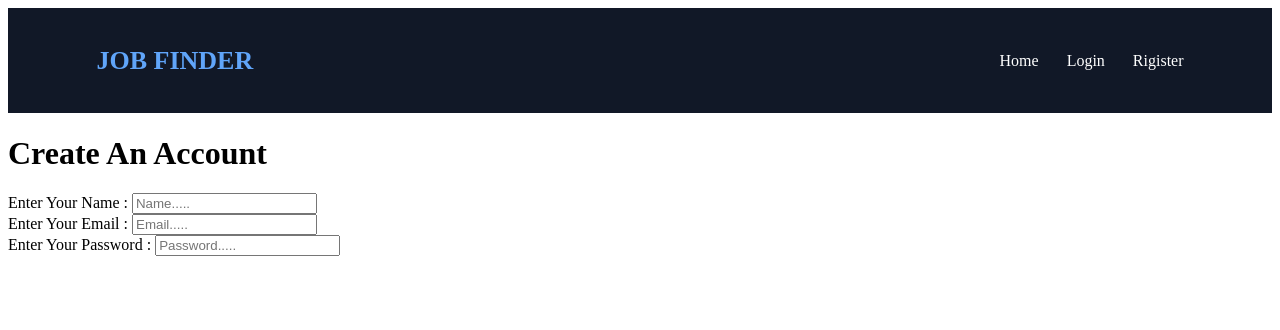
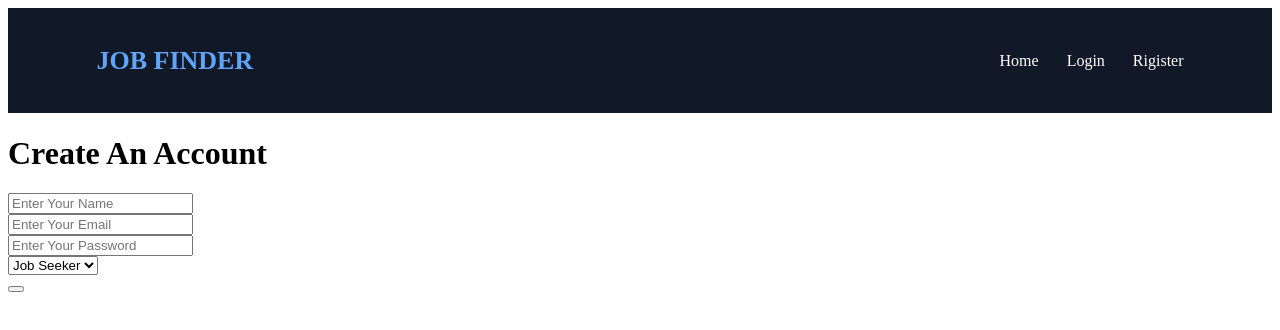
Before and after one commit to mohammedyunus1847/-job-portal, a React (Vite) app in the folder frontend/jobportal/: page /register in a window 1280 px wide. Shown: the top 330 px of the page. Built offline with nearby package versions, Linux system fonts and the light colour scheme.

Commit message:
fetched register api

```diff
--- a/frontend/jobportal/src/pages/register.jsx
+++ b/frontend/jobportal/src/pages/register.jsx
@@ -2,28 +2,79 @@ import { useState } from "react";
 
 function Register(){
     const[name,setName]=useState('');
+    const[email,setEmail]=useState('');
+    const[password,setPassword]=useState('');
+    const[role,setRole]=useState('jobseeker');
+
+    const[message,setMessage]=useState('');
+    const[loading,setLoading]=useState(false);
+
+    async function handleSubmit(e) {
+        e.preventDefault();
+        setLoading(true);
+        setMessage("");
+
+        try{
+            const response = await fetch("http://localhost:5000/api/auth/register",
+                {
+                    "method":"POST",
+                    "headers":{
+                        "Content-Type":"appllication/json",
+                    },
+                    body:JSON.stringify({
+                        Name:name,
+                        Email:email,
+                        Password:password,
+                        Role:role
+                    })
+                }
+
+            );
+            const data=await response.json();
+            if(!response.ok){
+                throw new Error(data.message||'Registeration Failed');
+            }
+            setMessage(data.message || "Registration Successsfull");
+
+            setName('');
+            setEmail('');
+            setPassword('');
+            setRole('');
+        }catch(error){
+            setMessage(error.message || "Something Went Wrong");
+        }finally{
+            setLoading(false)
+        }
+    }
     return(
         <div>
             <h1> Create An Account </h1>
-            <form action="">
+            <form action="" onSubmit={handleSubmit}>
                 <div>
-                    <label htmlFor="">Enter Your Name : </label>
-                    <input type="name" placeholder="Name....."/>
+
+                    <input type="name" placeholder="Enter Your Name" value={name} onChange={(e)=>setName(e.target.value)}/>
                 </div>
 
                 <div>
-                    <label htmlFor="">Enter Your Email : </label>
-                    <input type="email"  placeholder="Email....."/>
+
+                    <input type="email"  placeholder="Enter Your Email" value={email} onChange={(e)=>{setEmail(e.target.value)}}/>
                 </div>
 
                 <div>
-                    <label htmlFor="">Enter Your Password : </label>
-                    <input type="password" placeholder="Password....."/>
+
+                    <input type="password" placeholder="Enter Your Password"
+                    value={password} onChange={(e)=>setPassword(e.target.value)}/>
                 </div>
 
                 <div>
-                    <label htmlFor=""></label>
+                    <select value={role} onChange={(e)=>{setRole(e.target.value)}}>
+                        <option value="jobseeker">Job Seeker</option>
+                        <option value="Recruiter">Recruiter</option>
+
+                    </select>
                 </div>
+
+                <button type="submit" ></button>
 
             </form>
 
```
